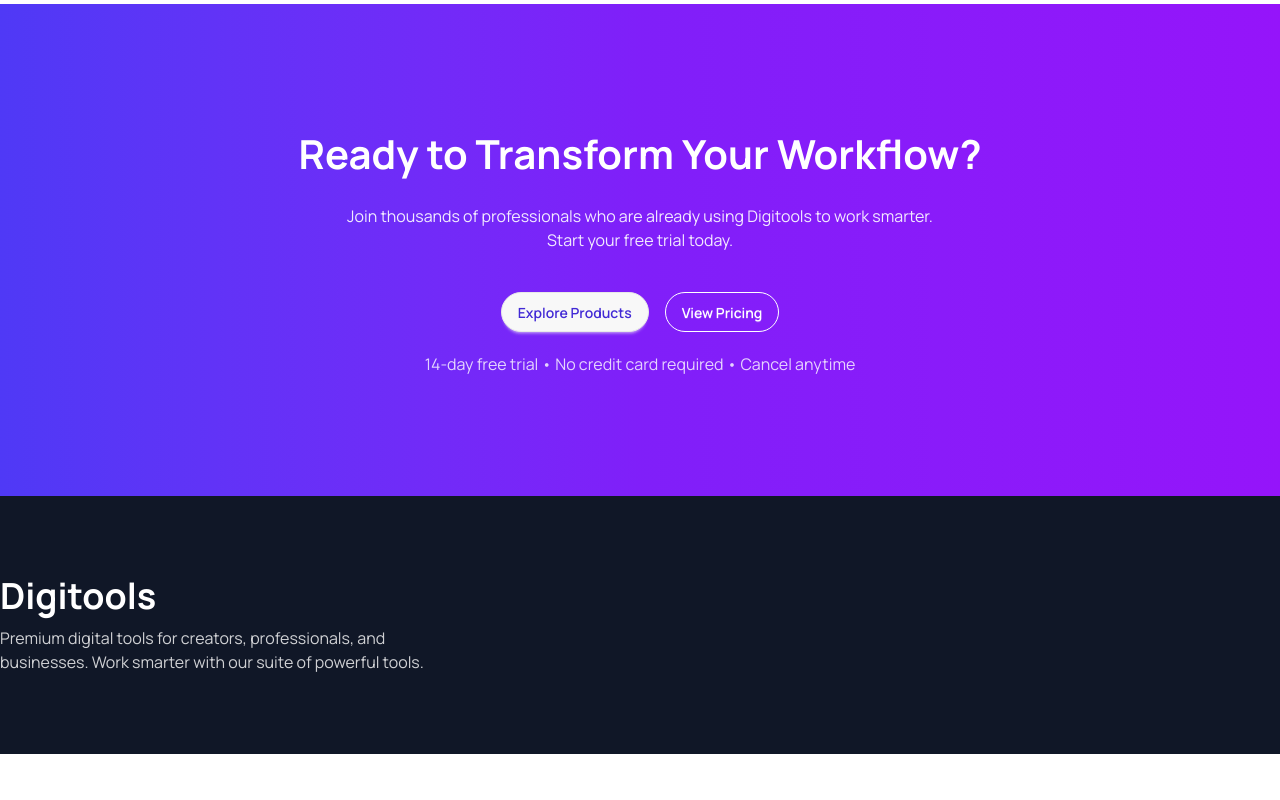
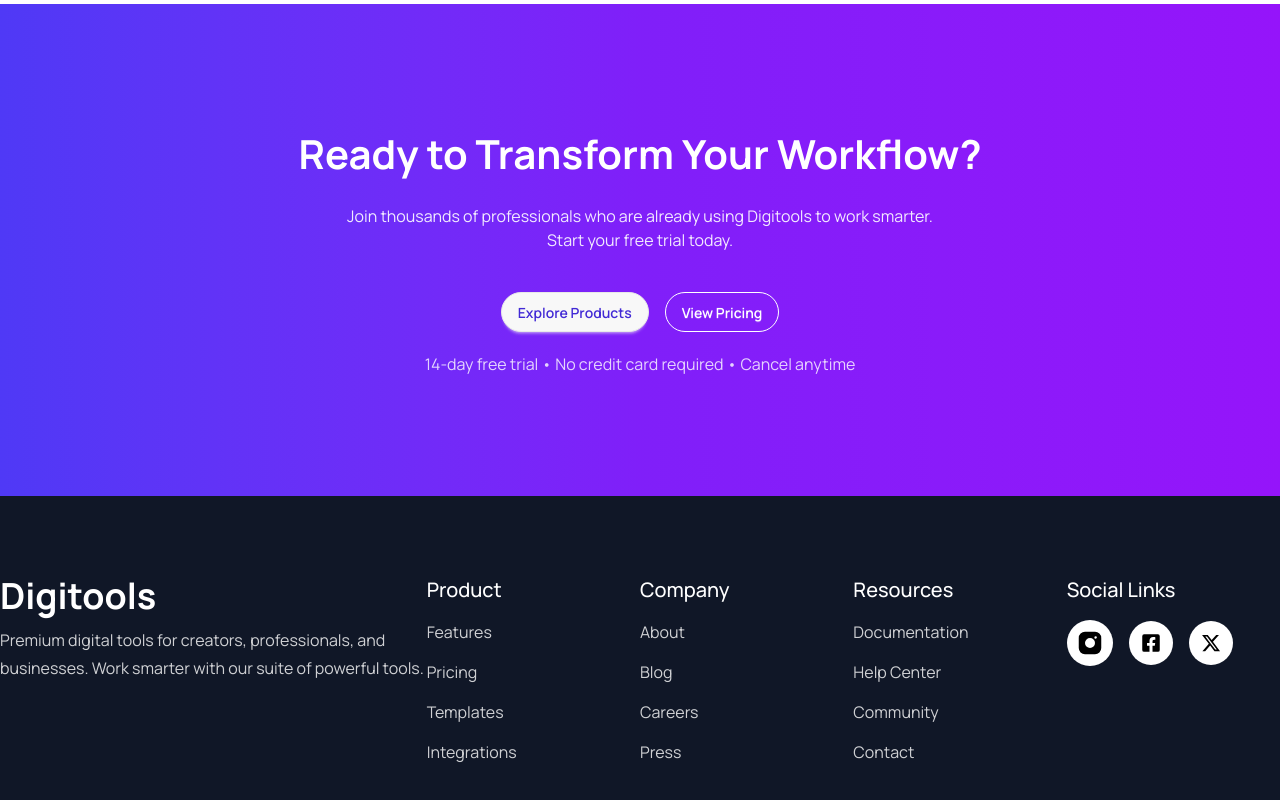
Before and after one commit to tonmoy-y/B13-A6, a React (Vite) app: page / in a window 1280 px wide. Shown: the part 4279-5079 px from the top of the page. Before the commit the page ends 5033 px from the top, so only its background shows below. Built offline with nearby package versions, Linux system fonts and the light colour scheme.

Commit message:
finished work

```diff
--- a/package.json
+++ b/package.json
@@ -13,6 +13,7 @@
     "@tailwindcss/vite": "^4.2.2",
     "react": "^19.2.4",
     "react-dom": "^19.2.4",
+    "react-icons": "^5.6.0",
     "react-toastify": "^11.0.5",
     "tailwindcss": "^4.2.2"
   },
--- a/src/Components/Footer/Footer.jsx
+++ b/src/Components/Footer/Footer.jsx
@@ -1,4 +1,8 @@
 import React from 'react';
+import { FaFacebookSquare } from "react-icons/fa";
+import { TbBrandInstagramFilled } from "react-icons/tb";
+import { FaXTwitter } from "react-icons/fa6";
+
 
 const Footer = () => {
     return (
@@ -7,10 +11,56 @@
                 <div className='grid grid-cols-6'>
                     <div className='col-span-2 space-y-2.5'>
                         <h2 className='text-4xl font-bold'>Digitools</h2>
-                        <p className='opacity-80 '>Premium digital tools for creators, professionals, and businesses. Work smarter with our suite of powerful tools.</p>
+                        <p className='opacity-80 leading-7'>Premium digital tools for creators, professionals, and businesses. Work smarter with our suite of powerful tools.</p>
                     </div>
-                    <div></div>
-                    <div></div>
+                    <div className='space-y-4'>
+                        <h2 className='text-xl font-medium leading-7'>Product</h2>
+                        <ul className='space-y-4'>
+                            <li className='opacity-80'><a href=""> Features</a></li>
+                            <li className='opacity-80'><a href=""> Pricing</a></li>
+                            <li className='opacity-80'><a href=""> Templates</a></li>
+                            <li className='opacity-80'><a href=""> Integrations</a></li>
+                        </ul>
+                    </div>
+
+                    <div className='space-y-4'>
+                        <h2 className='text-xl font-medium leading-7'>Company</h2>
+                        <ul className='space-y-4'>
+                            <li className='opacity-80'><a href=""> About</a></li>
+                            <li className='opacity-80'><a href=""> Blog</a></li>
+                            <li className='opacity-80'><a href=""> Careers</a></li>
+                            <li className='opacity-80'><a href=""> Press</a></li>
+                        </ul>
+                    </div>
+
+                    <div className='space-y-4'>
+                        <h2 className='text-xl font-medium leading-7'>Resources</h2>
+                        <ul className='space-y-4'>
+                            <li className='opacity-80'><a href=""> Documentation</a></li>
+                            <li className='opacity-80'><a href=""> Help Center</a></li>
+                            <li className='opacity-80'><a href=""> Community</a></li>
+                            <li className='opacity-80'><a href=""> Contact</a></li>
+                        </ul>
+                    </div>
+
+                    <div className='space-y-4'>
+                        <h2 className='text-xl font-medium leading-7'>Social Links</h2>
+                       <ul className='flex items-center gap-4'>
+  <li className=' p-2 rounded-full bg-[#ffffff] flex items-center justify-center'>
+    <a className='text-black'  href=""><TbBrandInstagramFilled size={30} /></a>
+  </li>
+
+  <li className=' p-3 rounded-full bg-white flex items-center justify-center'>
+    <a className='text-black'  href=""><FaFacebookSquare size={20} /></a>
+  </li>
+
+  <li className=' p-3 rounded-full bg-white flex items-center justify-center'>
+    <a className='text-black' href=""><FaXTwitter size={20} /></a>
+  </li>
+</ul>
+                    </div>
+
+
                     <div></div>
                 </div>
             </div>
--- a/src/Components/Transform/Transform.jsx
+++ b/src/Components/Transform/Transform.jsx
@@ -2,8 +2,8 @@
 
 const Transform = () => {
     return (
-        <div className='manrope-font mx-auto container py-30 bg-linear-to-r from-[#4F39F6] via-[#801FF9] to-[#9514FA]'>
-            <div className='flex flex-col items-center justify-center gap-5'>
+        <div className='manrope-font  py-30 bg-linear-to-r from-[#4F39F6] via-[#801FF9] to-[#9514FA]'>
+            <div className='container mx-auto flex flex-col items-center justify-center gap-5'>
                 <h1 className='text-[40px] text-white font-bold'>Ready to Transform Your Workflow?</h1>
                 <p className='text-white text-center opacity-90'>Join thousands of professionals who are already using Digitools to work smarter. <br />Start your free trial today.</p>
                 <div className='flex gap-4 mt-5'>
```
Also changed, not shown: 1 other file (tests, documents, lock files or other folders).
